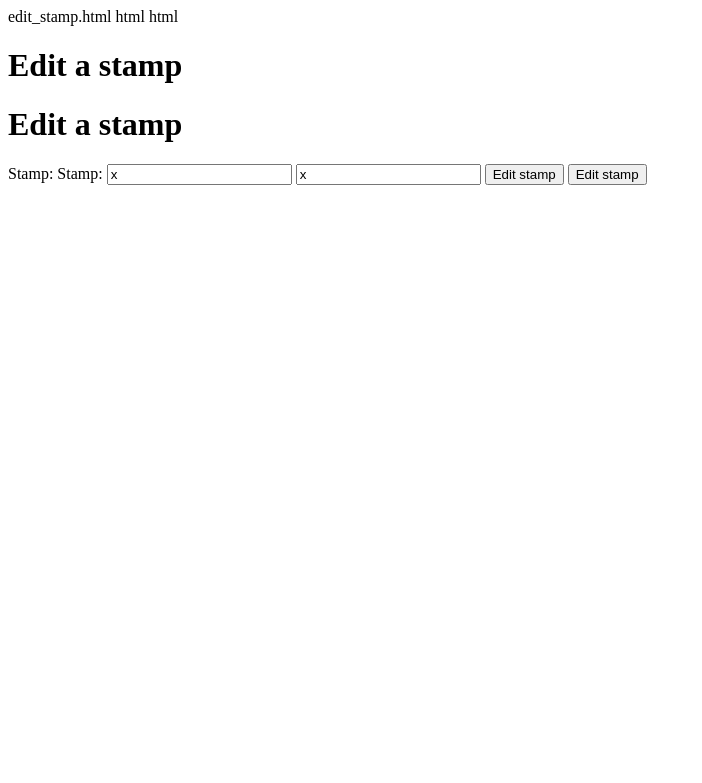
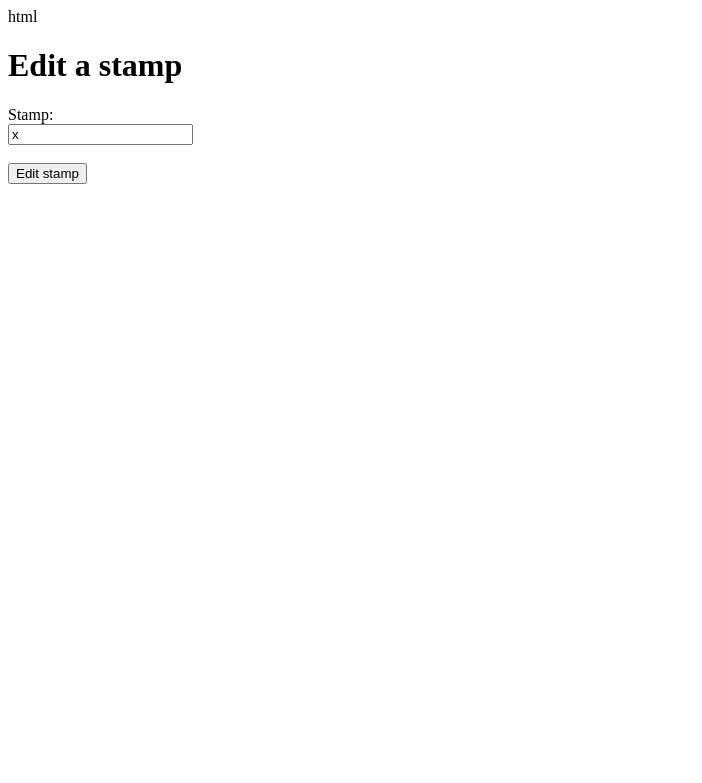
Before and after one commit to scharantej/StampHub, a Python web app: template templates/edit_stamp.html in a window 1280 px wide. Shown: the top 783 px of the page, without its empty margins (0-702 px from the left). Run offline with Jinja, Linux system fonts and the light colour scheme; the template is opened without the code that fills it: most values are stand-ins (such as "Sample title", 1, 10 or a date in 2020).

Commit message:
Update templates/edit_stamp.html

```diff
--- a/templates/edit_stamp.html
+++ b/templates/edit_stamp.html
@@ -1,33 +1,17 @@
-edit_stamp.html
-
 
 html
-html
-<!DOCTYPE html>
 <!DOCTYPE html>
 <html>
-<html>
-<head>
 <head>
 <title>Edit a stamp</title>
-<title>Edit a stamp</title>
-</head>
+<link rel="stylesheet" href="style.css">
 </head>
 <body>
-<body>
-<h1>Edit a stamp</h1>
 <h1>Edit a stamp</h1>
 <form action="/edit_stamp/{{ stamp_id }}" method="post">
-<form action="/edit_stamp/{{ stamp_id }}" method="post">
-<label for="stamp">Stamp:</label>
-<label for="stamp">Stamp:</label>
-<input type="text" name="stamp" id="stamp" value="{{ stamp }}">
-<input type="text" name="stamp" id="stamp" value="{{ stamp }}">
-<input type="submit" value="Edit stamp">
+<label for="stamp">Stamp:</label><br>
+<input type="text" id="stamp" name="stamp" value="{{ stamp }}"><br><br>
 <input type="submit" value="Edit stamp">
 </form>
-</form>
-</body>
 </body>
 </html>
-</html>
```
